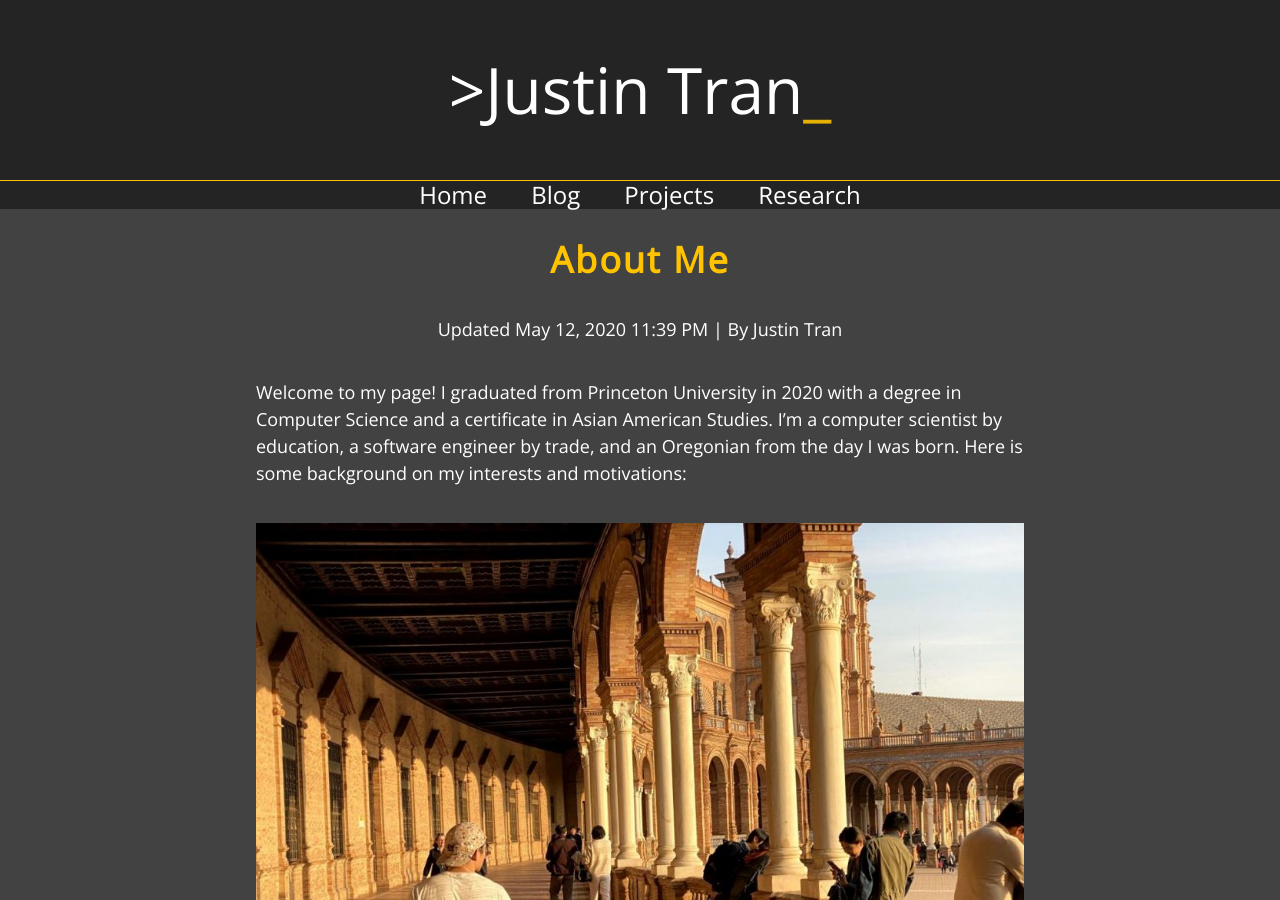
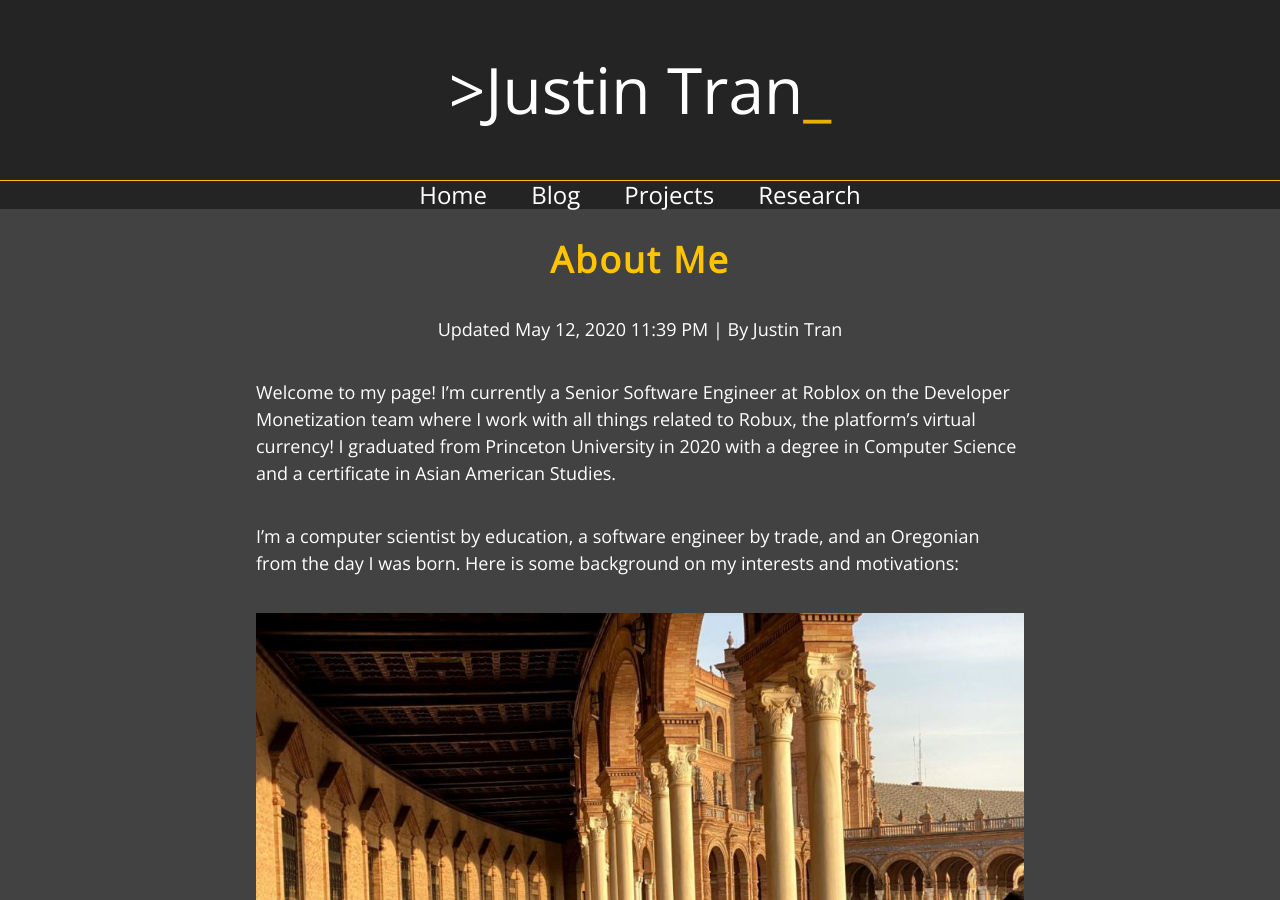
Before and after one commit to justintranjt/justintranjt.github.io, a Jekyll site: the page built from index.md, in a window 1280 px wide and 900 px high. Built offline with Jekyll 4.4.1, drawn with Linux system fonts in a browser that asks for light colours; some of the changed text lies outside the part shown.

Commit message:
Update index.md with latest career interests

```diff
--- a/index.md
+++ b/index.md
@@ -6,11 +6,13 @@ title: JT - Home Page
 <h1>About Me</h1>
 <p class="meta">Updated May 12, 2020 11:39 PM | By Justin Tran</p>
 
-Welcome to my page! I graduated from Princeton University in 2020 with a degree in Computer Science and a certificate in Asian American Studies. I'm a computer scientist by education, a software engineer by trade, and an Oregonian from the day I was born. Here is some background on my interests and motivations:
+Welcome to my page! I'm currently a Senior Software Engineer at Roblox on the Developer Monetization team where I work with all things related to Robux, the platform's virtual currency! I graduated from Princeton University in 2020 with a degree in Computer Science and a certificate in Asian American Studies.
+
+I'm a computer scientist by education, a software engineer by trade, and an Oregonian from the day I was born. Here is some background on my interests and motivations:
 
 ![Sevilla](/spainProfile.jpg)_Walking through Plaza de España (Seville, Spain)_
 
-Ever since I picked up my first Game Boy Color as a young child, I have always loved gaming and technology. I not only continued to enjoy gaming, but also used it as an inspiration to throw myself fully into programming in the hopes that I could inspire users the same way I was inspired from a young age. Today, I hope to use that passion as a developer to explore the many odd categories of the world that interest me.
+Ever since I picked up my first Game Boy Color as a young child, I have always loved gaming and technology. I not only continued to enjoy gaming, but also used it as an inspiration to throw myself fully into programming in the hopes that I could inspire users the same way I was inspired from a young age. Today, I hope to use that passion as a developer to explore the many odd categories of the world that interest me. Currently, that odd category includes payment processing systems and financial technology which are direct extensions of my day-to-day domain at work!
 
 Whether those interests are related to [analyzing musical sampling patterns with network analysis](https://justintranjt.me/projects/2019-05-07-Music-Sampling-Networks/) or investigating the [effects of nature conservation in Namibia](https://justintranjt.github.io/research/), everything can be broken down and analyzed.
 
```
